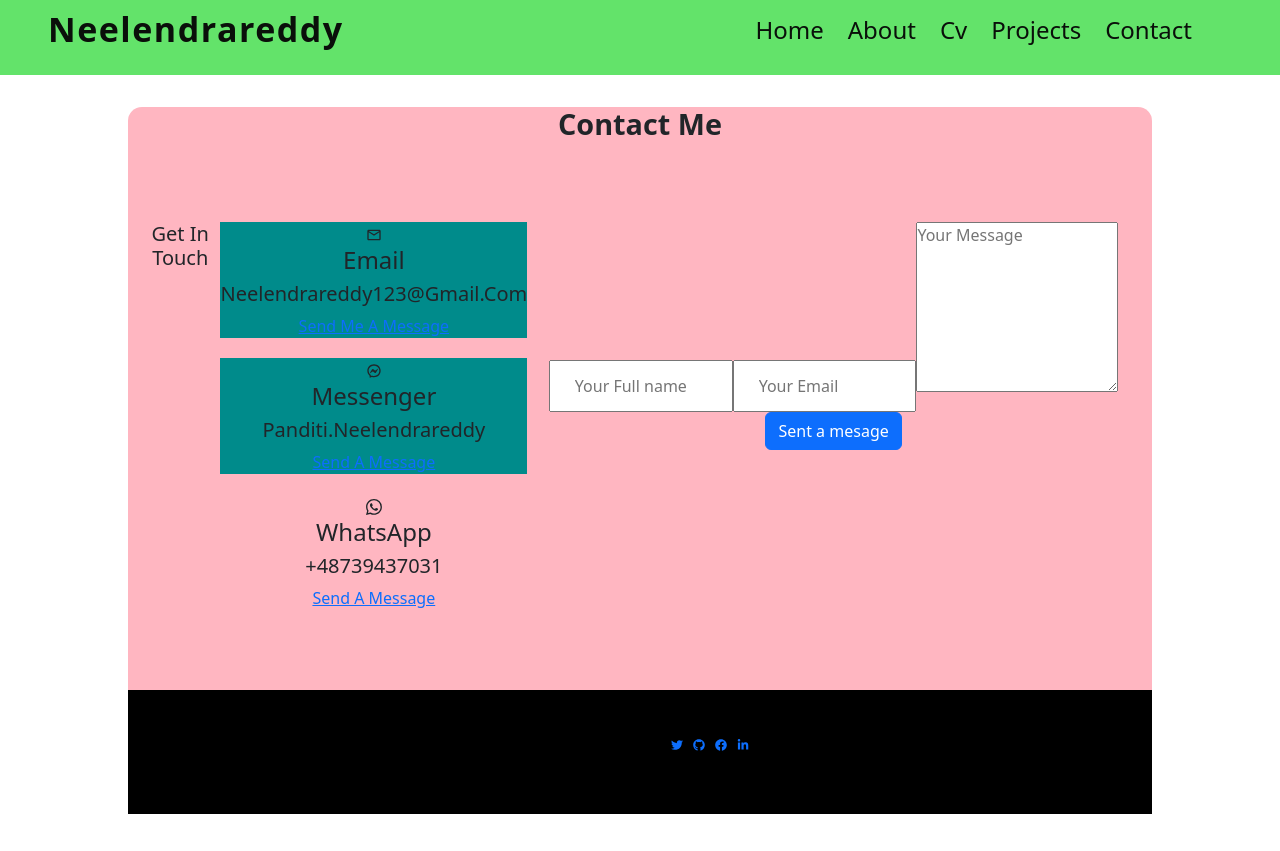
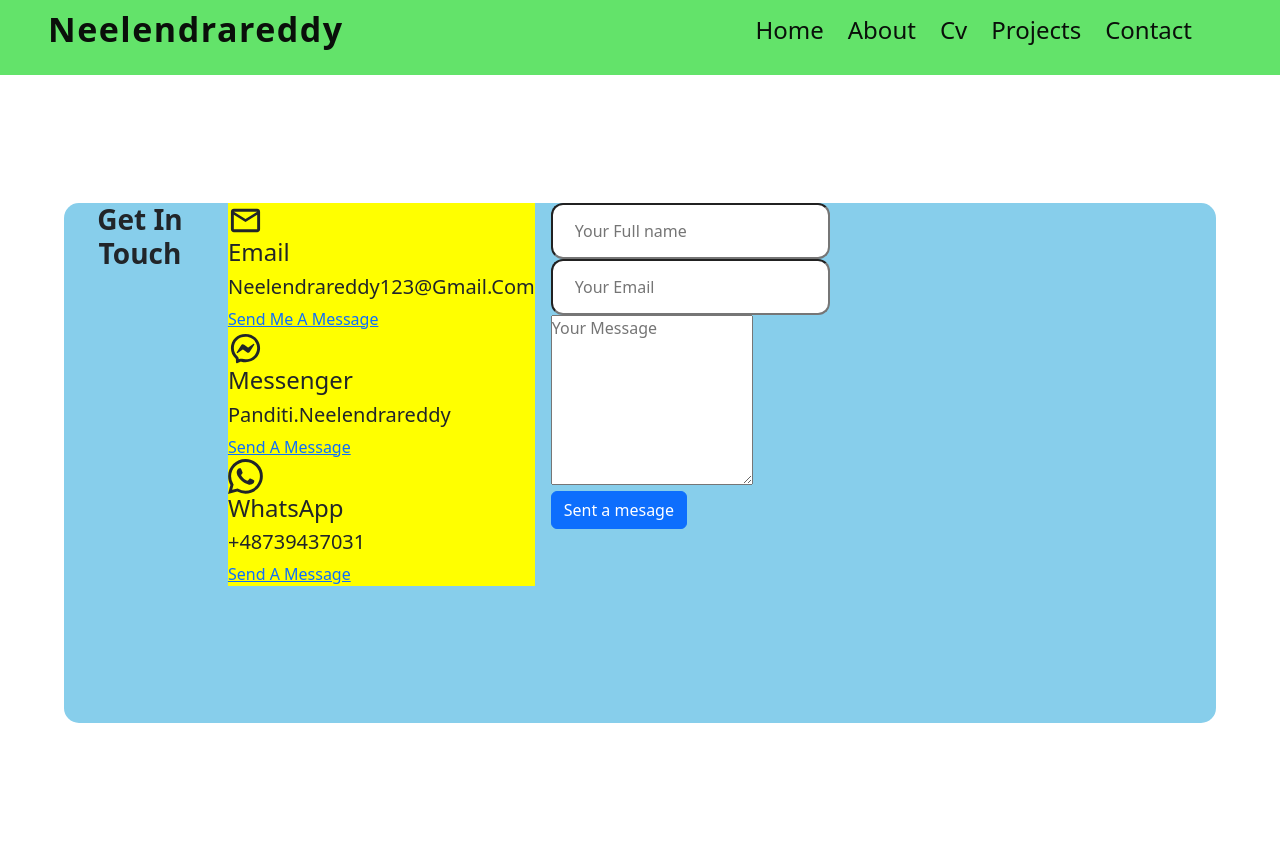
Before and after one commit to neelendrareddy9001/my-portfolio-website, a React (Create React App) app: page /contact in a window 1280 px wide. Built offline with nearby package versions, Linux system fonts and the light colour scheme.

Commit message:
styles were updated

```diff
--- a/src/component/contact/Contact.js
+++ b/src/component/contact/Contact.js
@@ -15,24 +15,23 @@ const Contact = () => {
   return (
     <>
       <section className="contact" id="contact">
-        <h2>Contact Me</h2>
+        <h3 className="contact_title">Get In Touch</h3>
         <div className="container contact_container">
-          <h5 className="text-center ">Get In Touch</h5>
           <div className="contact_options">
             <article className="contact_option">
-              <MdOutlineEmail />
+              <MdOutlineEmail size={35} className="social_icon" />
               <h4>Email</h4>
               <h5>neelendrareddy123@gmail.com</h5>
               <a href="mailto:neelendrareddy123@gmail.com">Send me a message</a>
             </article>
             <article className="contact_option">
-              <RiMessengerLine />
+              <RiMessengerLine size={35} className="social_icon" />
               <h4>Messenger</h4>
               <h5>panditi.neelendrareddy</h5>
               <a href="https://m.me/panditi.neelendrareddy.7">Send a message</a>
             </article>
-            <article className="contact_opton">
-              <BsWhatsapp />
+            <article className="contact_option">
+              <BsWhatsapp size={35} className="social_icon" />
               <h4>WhatsApp</h4>
               <h5>+48739437031</h5>
               <a href="https://api.whatsapp.com/send?+48739437031">
@@ -41,6 +40,7 @@ const Contact = () => {
             </article>
           </div>
           {/* End of Contact Optons */}
+          <div>
             <form action="">
               <input
                 rel="norefereer"
@@ -67,14 +67,19 @@ const Contact = () => {
                 placeholder="Your Message"
                 required
               />
-            <button type="submit" className="btn btn-primary">
+              <button
+                type="submit"
+                onClick={handlerSubmit}
+                className="btn btn-primary"
+              >
                 Sent a mesage
               </button>
             </form>
           </div>
-        <div className="social_icons">
-          <SocialIcons />
         </div>
+        {/* <div className="social_icons">
+          <SocialIcons className="icons" />
+        </div> */}
       </section>
     </>
   );
--- a/src/component/contact/Contact.scss
+++ b/src/component/contact/Contact.scss
@@ -2,51 +2,48 @@
 @import "../../styles/media\ .scss";
 
 .contact {
-  max-width: 80%;
-  min-height: 75%;
-  margin: 2rem auto;
-  border-radius: 14px;
-  text-align: center;
-  // display: flex;
-  // justify-content: space-between;
-  background-color: lightpink;
+  max-width: 90%;
+  background-color: skyblue;
+  display: flex;
+  justify-content: space-between;
+  position: relative;
+  margin: 8rem auto;
+  border-radius: 15px;
+  height: 65vh;
 
-  h2 {
+  .contact_title {
     text-align: center;
-    text-transform: capitalize;
-    font-weight: bolder;
-    font-size: 1.8rem;
-    padding: 1.5rem auto;
+    font-weight: 900;
+    padding: 14px auto;
   }
+
   .contact_container {
-    margin: 5rem auto;
     display: flex;
     justify-content: space-between;
-    h5 {
-      align-items: center;
-    }
+    gap: 1rem;
+
     .contact_options {
-      display: flex;
-      flex-direction: column;
-      gap: 1.2rem;
-
       .contact_option {
-        background-color: darkcyan;
+        background-color: yellow;
       }
     }
-
-    // form
     form {
-      flex-direction: column;
-
-      @include tablet-m {
-        flex-direction: column;
-      }
+      width: 50%;
 
       input {
-        width: 30%;
-        padding: 12px 24px;
+        padding: 14px 22px;
+        border-radius: 12px;
+        cursor: pointer;
       }
     }
   }
+  // .social_icons {
+  //   &.stick_follow_icon {
+  //     position: absolute;
+  //     top: 50%;
+  //     left: 10%;
+  //     width: 8px;
+  //     background-color: black;
+  //   }
+  // }
 }
```
Lines whose indentation alone changed are shown as unchanged.
